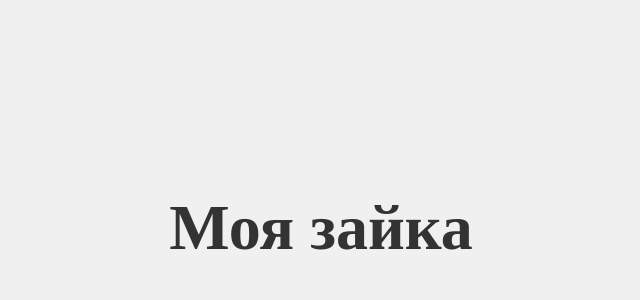
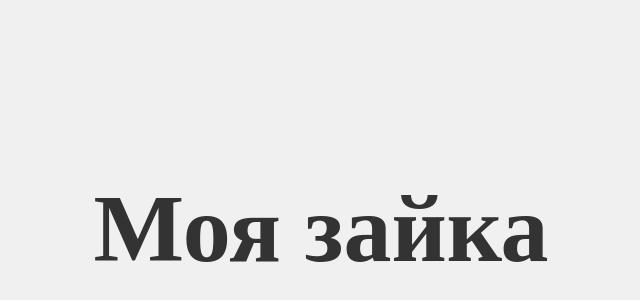
Before and after one commit to Farzam-jr/my_bunny, a plain HTML site: page index.html in a window 1280 px wide. Shown: the part 172-472 px from the top of the page, without its empty margins (319-959 px from the left). Drawn offline with Linux system fonts and the light colour scheme.

Commit message:
Update index.html

```diff
--- a/index.html
+++ b/index.html
@@ -9,12 +9,12 @@
             align-items: center;
             height: 100vh;
             margin: 0;
-            background-color: #f0f0f0;
+            background-color: #f0f0f0; /* Цвет фона */
         }
         h1 {
-            font-size: 4rem;
+            font-size: 6rem; /* Очень крупный текст */
             text-align: center;
-            color: #333;
+            color: #333; /* Цвет текста */
         }
     </style>
 </head>
```
